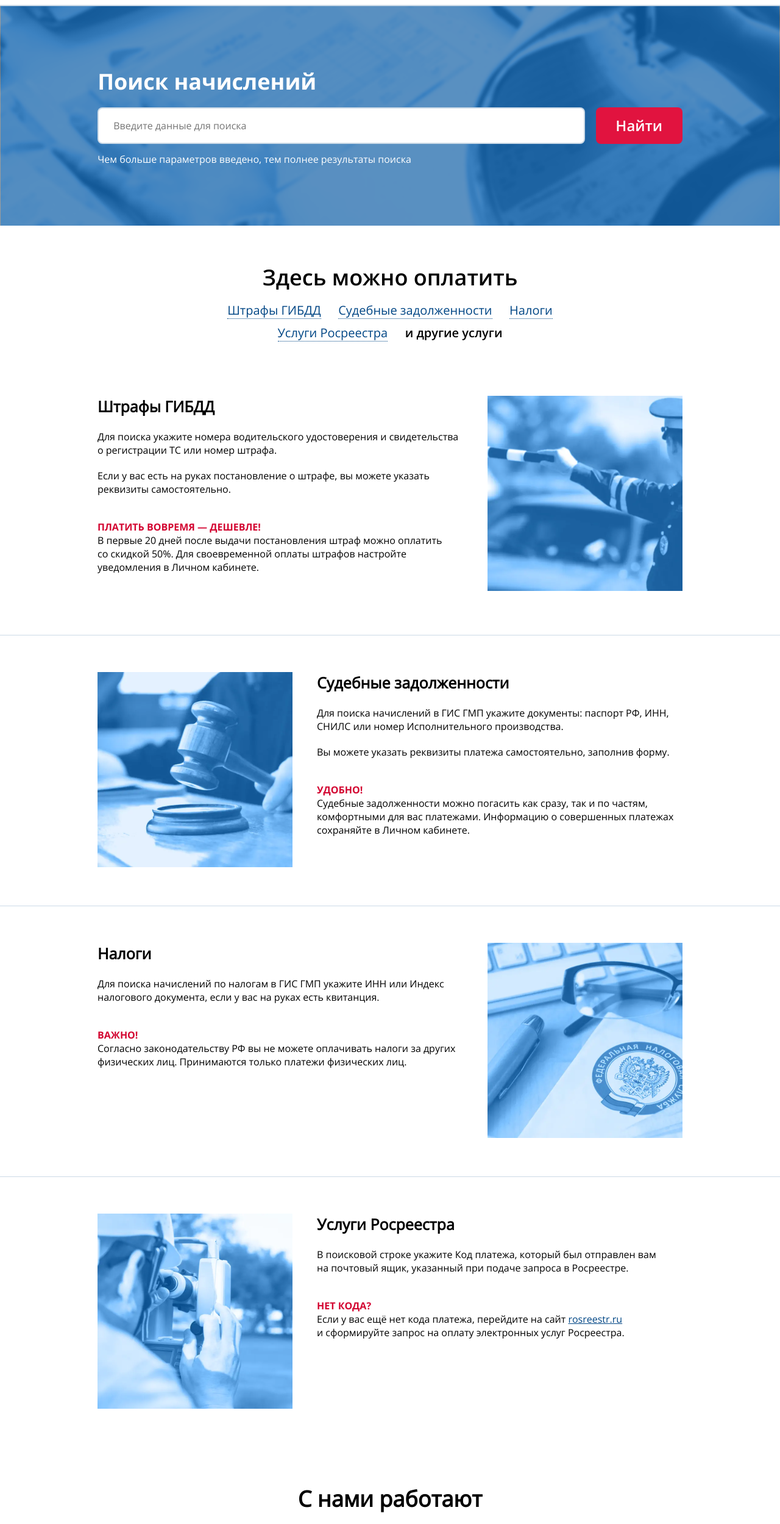
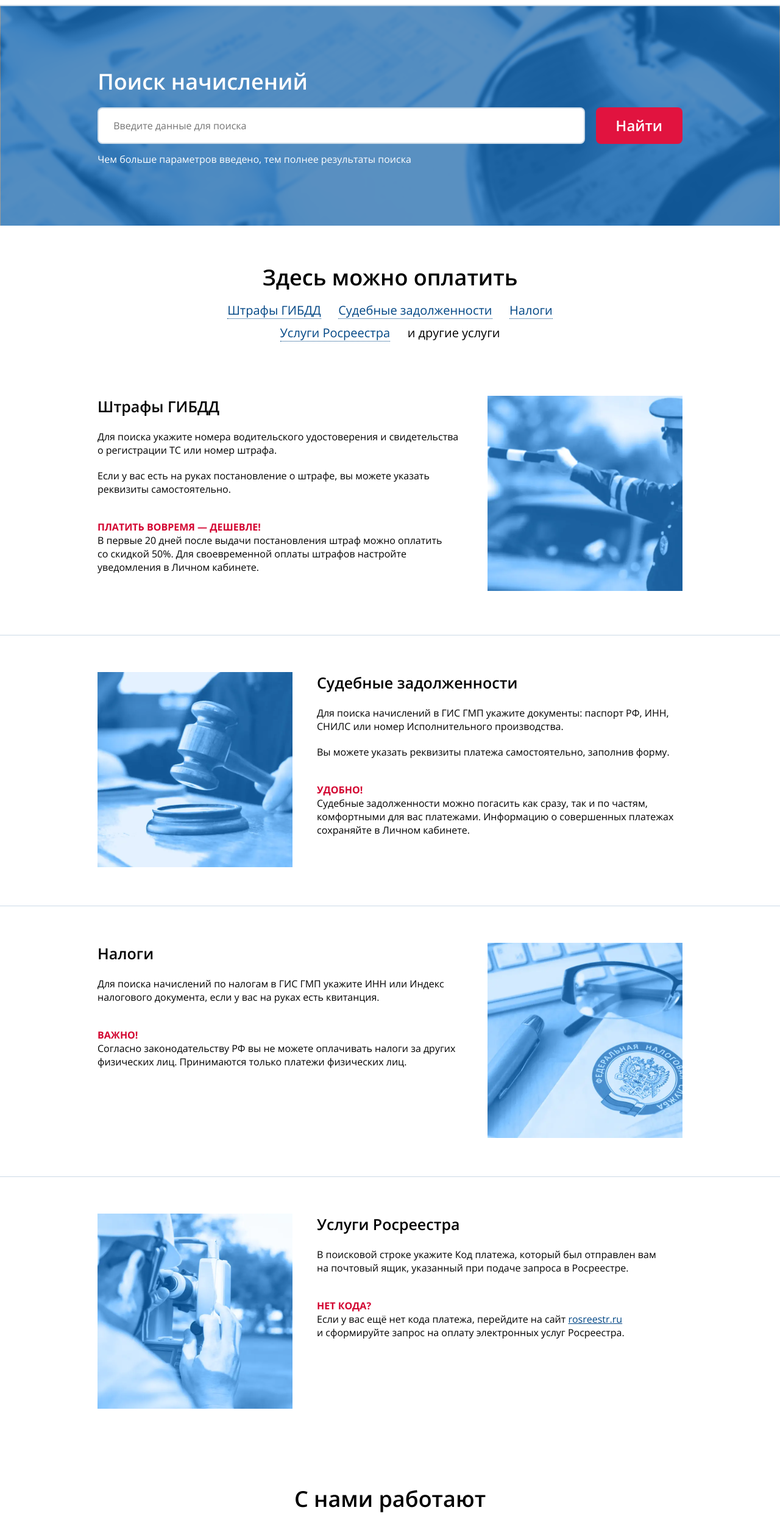
Before and after one commit to abramov-david/Site-main-page, a plain HTML site: page index.html in a window 1280 px wide. Shown: the part 61-2560 px from the top of the page at 61% size. Drawn offline with nearby package versions, Linux system fonts and the light colour scheme.

Commit message:
small fixes

```diff
--- a/css/style.css
+++ b/css/style.css
@@ -356,6 +356,10 @@ body {
   align-items: center;
   justify-content: center;
   flex-wrap: wrap;
+}
+
+.our-partners__logo-block--gapy {
+  row-gap: 33px;
 }
 
 .our-partners__logo {
--- a/index.html
+++ b/index.html
@@ -4,11 +4,11 @@
   <meta charset="UTF-8" />
   <meta http-equiv="X-UA-Compatible" content="IE=edge" />
   <meta name="viewport" content="width=device-width, initial-scale=1.0" />
-  <link rel="stylesheet" href="css/style.css?_v=20220220192615" />
+  <link rel="stylesheet" href="css/style.css?_v=20220220201319" />
   <!-- <link rel="preconnect" href="https://fonts.googleapis.com" />
   <link rel="preconnect" href="https://fonts.gstatic.com" crossorigin />
   <link
-    href="https://fonts.googleapis.com/css2?family=Open+Sans:wght@400;600;700&display=swap&_v=20220220192615"
+    href="https://fonts.googleapis.com/css2?family=Open+Sans:wght@400;600;700&display=swap&_v=20220220201319"
     rel="stylesheet"
   /> -->
   <title>test</title>
@@ -342,7 +342,7 @@
 
   <section class="search-block">
     <div class="search-block__content">
-      <h1 class="search-block__title text-huge text-weight--bold">
+      <h1 class="search-block__title text-huge text-weight--semibold">
         Поиск начислений
       </h1>
       <div class="search-block__input-block">
@@ -378,16 +378,16 @@
       <a href="#reestr_info" class="text-medium pay-types__link"
         ><span>Услуги Росреестра</span></a
       >
-      <p class="text-medium text-weight--semibold" id="gibdd_info">
-        и другие услуги
-      </p>
+      <p class="text-medium" id="gibdd_info">и другие услуги</p>
     </div>
   </section>
 
   <section class="pay-details">
     <div class="pay-details__block">
       <div class="pay-details__text pay-details__text--odd">
-        <h2 class="pay-details__title text-big">Штрафы ГИБДД</h2>
+        <h2 class="pay-details__title text-big text-weight--semibold">
+          Штрафы ГИБДД
+        </h2>
         <div class="pay-details__text-block">
           <p class="pay-details__text text-regular">
             Для поиска укажите номера водительского удостоверения
@@ -416,7 +416,9 @@
     </div>
     <div class="pay-details__block">
       <div class="pay-details__text pay-details__text--even">
-        <h2 class="pay-details__title text-big">Судебные задолженности</h2>
+        <h2 class="pay-details__title text-big text-weight--semibold">
+          Судебные задолженности
+        </h2>
         <div class="pay-details__text-block">
           <p class="pay-details__text text-regular">
             Для поиска начислений в ГИС ГМП укажите документы: паспорт РФ, ИНН,
@@ -443,7 +445,9 @@
     </div>
     <div class="pay-details__block">
       <div class="pay-details__text pay-details__text--odd">
-        <h2 class="pay-details__title text-big">Налоги</h2>
+        <h2 class="pay-details__title text-big text-weight--semibold">
+          Налоги
+        </h2>
         <div class="pay-details__text-block">
           <p class="pay-details__text text-regular">
             Для поиска начислений по налогам в ГИС ГМП укажите ИНН или Индекс
@@ -467,7 +471,9 @@
     </div>
     <div class="pay-details__block">
       <div class="pay-details__text pay-details__text--even">
-        <h2 class="pay-details__title text-big">Услуги Росреестра</h2>
+        <h2 class="pay-details__title text-big text-weight--semibold">
+          Услуги Росреестра
+        </h2>
         <div class="pay-details__text-block">
           <p class="pay-details__text text-regular">
             В поисковой строке укажите Код платежа, который был отправлен вам
@@ -494,7 +500,9 @@
   </section>
 
   <section class="our-partners">
-    <h2 class="our-partners__title text-huge">С нами работают</h2>
+    <h2 class="our-partners__title text-huge text-weight--semibold">
+      С нами работают
+    </h2>
     <div class="our-partners__logo-block">
       <div class="our-partners__logo">
         <img src="/img/logo_partner1.svg" alt="" />
@@ -947,7 +955,7 @@
     <h2 class="our-partners__title our-partners__title--mobile text-medium">
       С нами работают
     </h2>
-    <div class="our-partners__logo-block">
+    <div class="our-partners__logo-block our-partners__logo-block--gapy">
       <div class="our-partners__logo">
         <img src="/img/logo_partner1.svg" alt="" />
         <p class="our-partners__logoText text-small text-weight--semibold">
@@ -1014,6 +1022,6 @@
       integrity="sha256-6XMVI0zB8cRzfZjqKcD01PBsAy3FlDASrlC8SxCpInY="
       crossorigin="anonymous"
     ></script>
-    <script src="js/app.js?_v=20220220192615"></script>
+    <script src="js/app.js?_v=20220220201319"></script>
   </body>
 </html>
```
Also changed, not shown: css/style.min.css.
